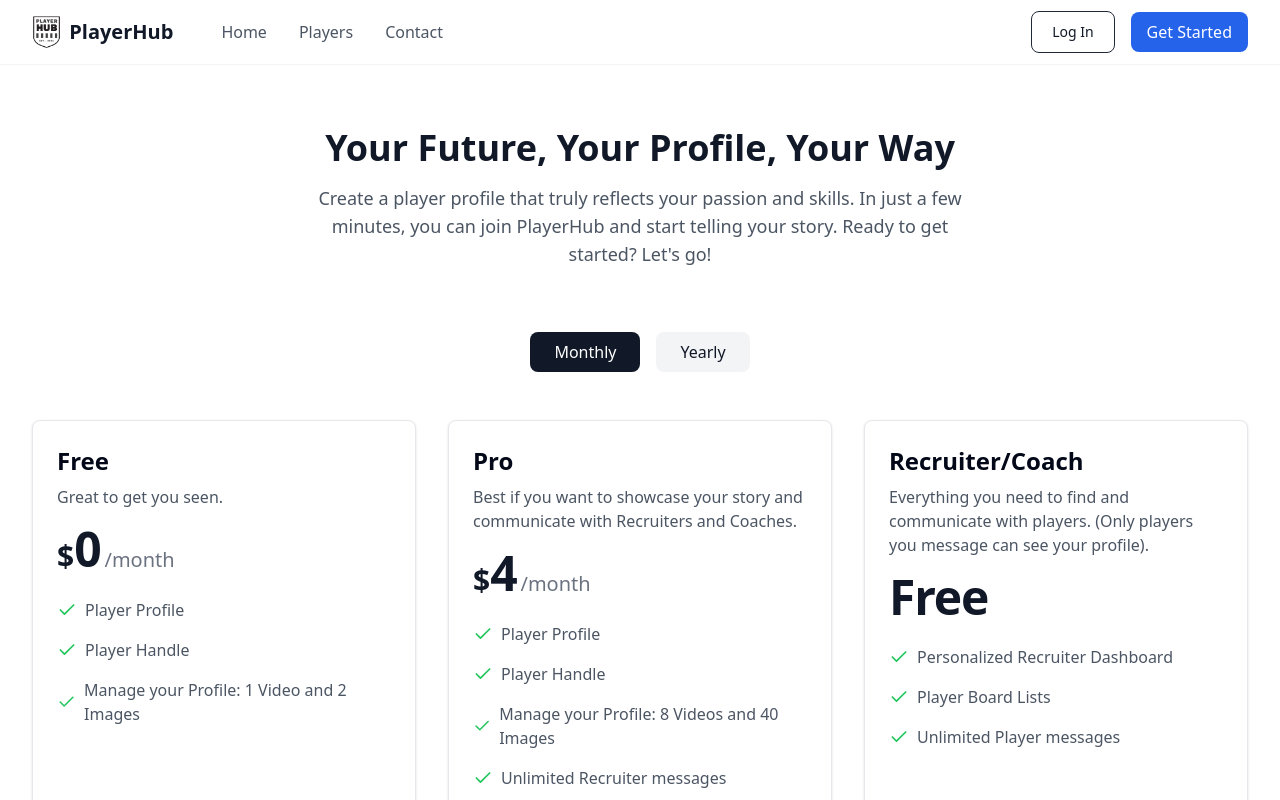
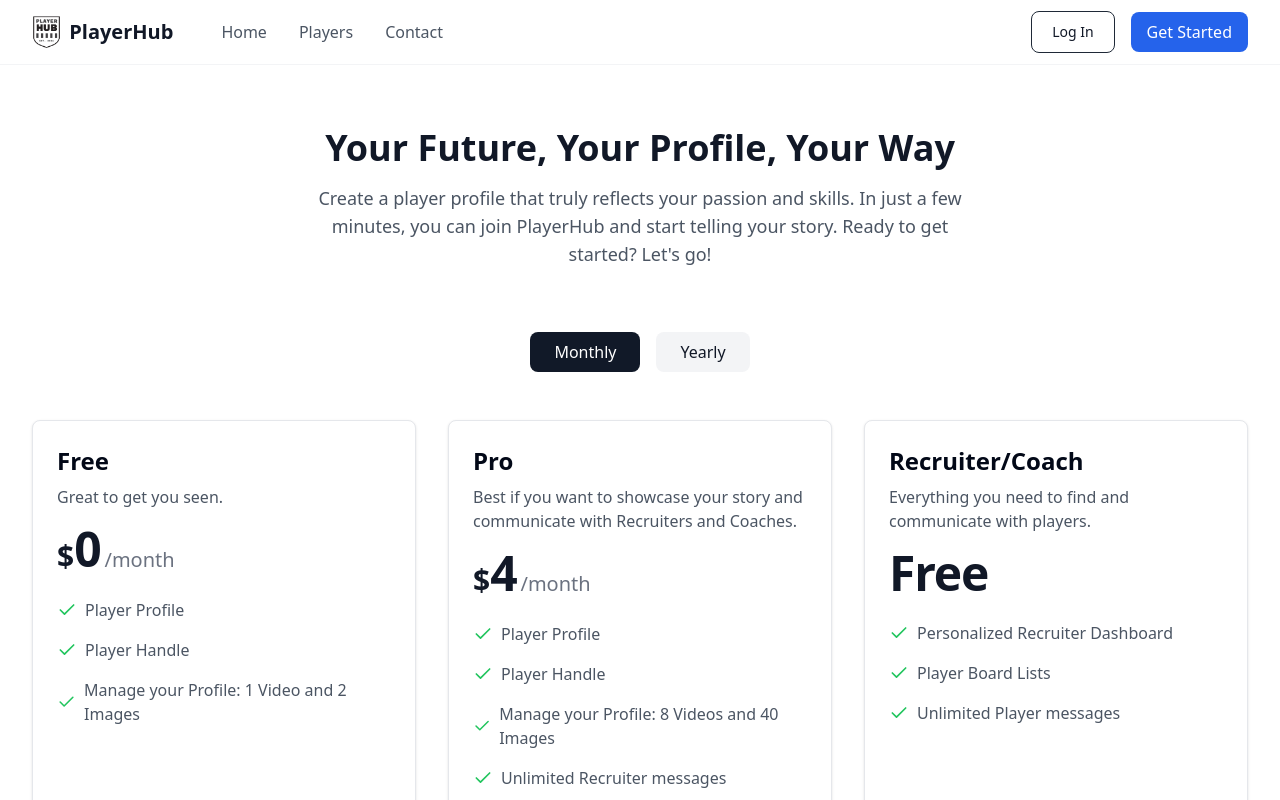
Before and after one commit to godesign27/player-hub-marketing-site, a React (Vite) app: page /get-started in a window 1280 px wide. Shown: the top 800 px of the page. Built offline with nearby package versions, Linux system fonts and the light colour scheme.

Commit message:
Remove text from Recruiter/Coach card
Updated the Recruiter/Coach plan card in the GetStarted page by removing the note about profile visibility for players.
[skip gpt_engineer]

```diff
--- a/src/pages/GetStarted.tsx
+++ b/src/pages/GetStarted.tsx
@@ -93,7 +93,7 @@ const GetStarted = () => {
           <div className="w-full p-6 bg-white border border-gray-200 rounded-lg shadow flex flex-col">
             <div className="flex-grow">
               <h2 className="text-2xl font-bold mb-2">Recruiter/Coach</h2>
-              <p className="text-gray-600 mb-4">Everything you need to find and communicate with players. (Only players you message can see your profile).</p>
+              <p className="text-gray-600 mb-4">Everything you need to find and communicate with players.</p>
               <div className="flex items-baseline text-gray-900 mb-6">
                 <span className="text-5xl font-extrabold tracking-tight">Free</span>
               </div>
```
